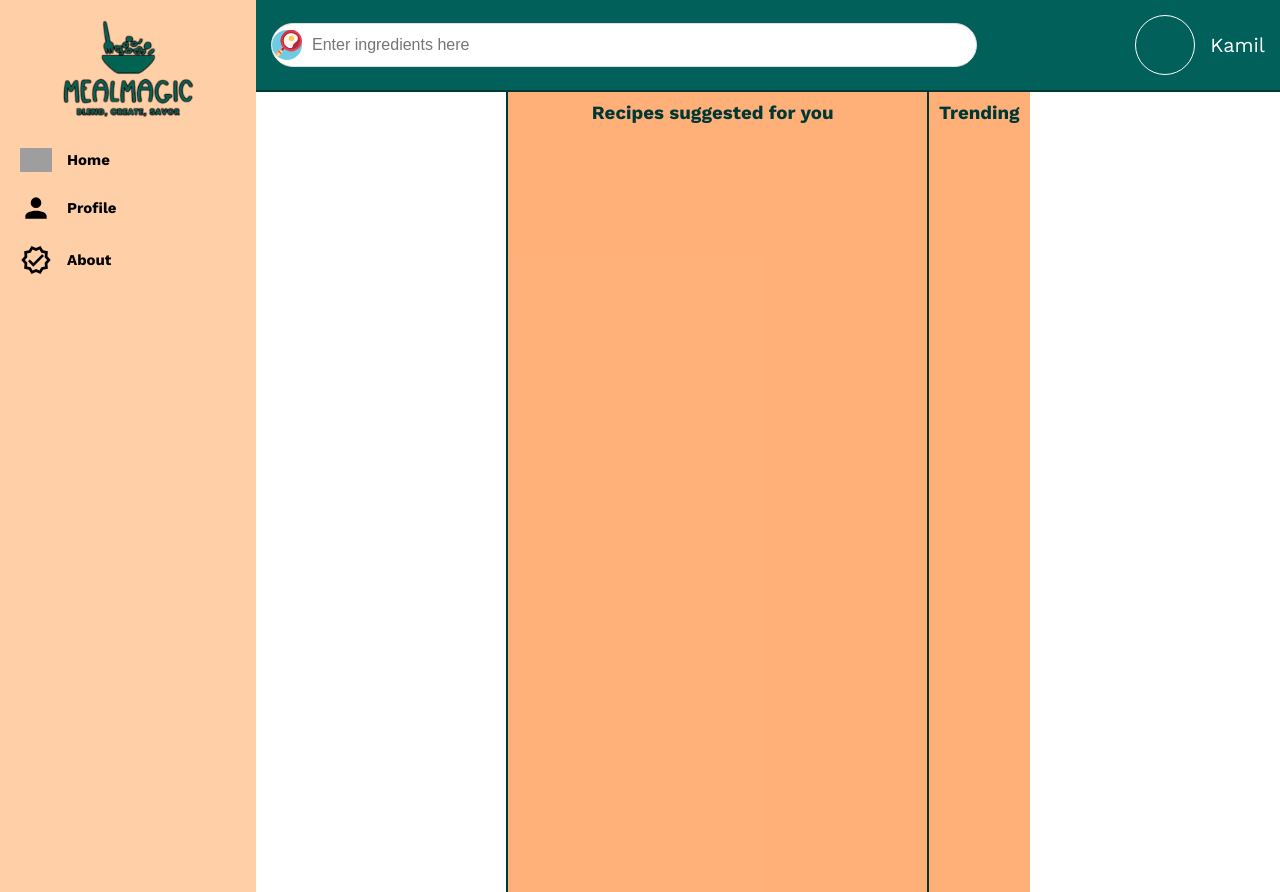
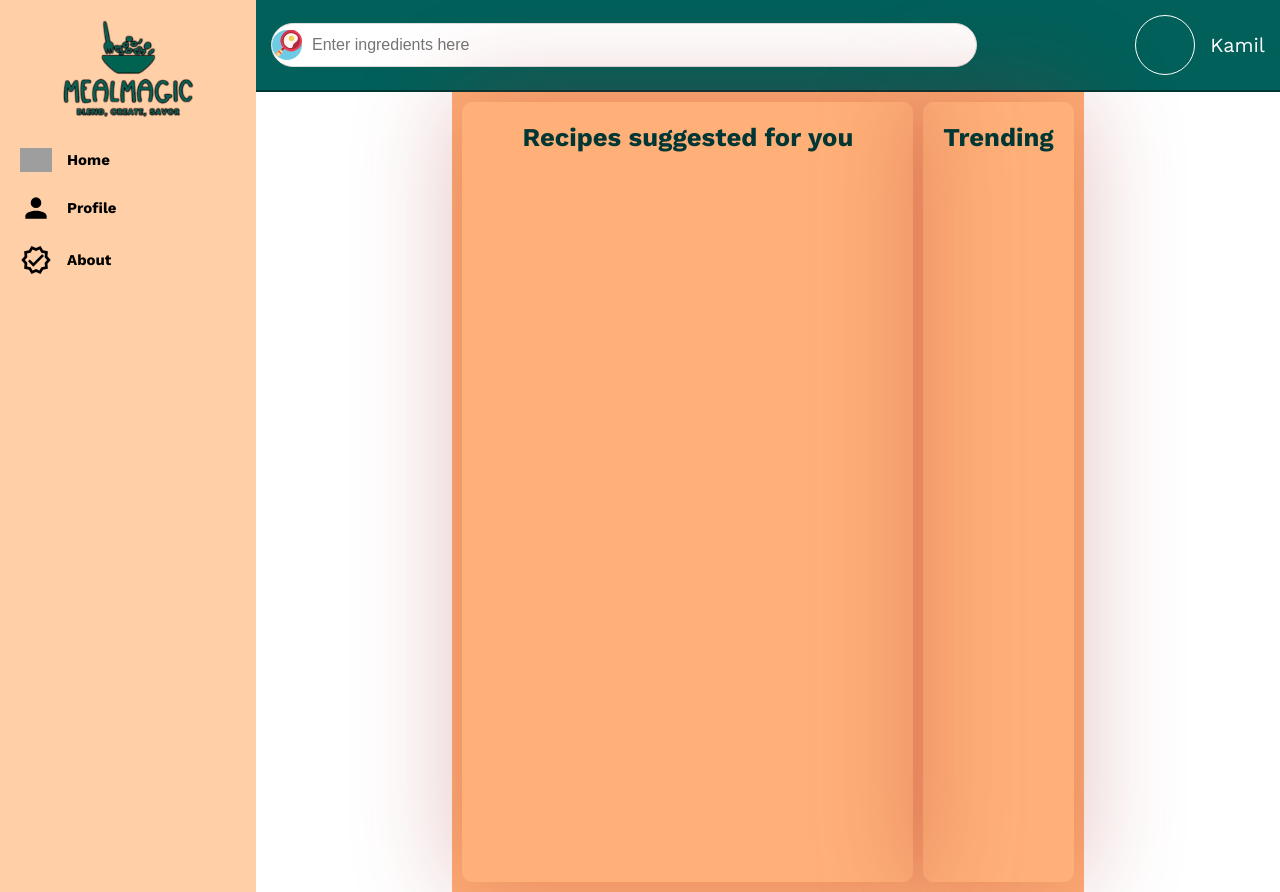
Before and after one commit to Kasy00/WDPAI-project, a PHP site: page /home in a window 1280 px wide. Run offline with PHP 8.4, Linux system fonts and the light colour scheme; grey boxes are pictures that could not be loaded.

Commit message:
Added new appearance

```diff
--- a/public/css/home-style.css
+++ b/public/css/home-style.css
@@ -117,11 +117,19 @@ a{
 
 .section{
     display: grid;
-    grid-template-columns: 4fr 1fr;
+    grid-template-columns: 3fr 1fr;
     gap: 1rem;
     justify-self: center;
     background-color: var(--primary);
     min-height: 100vh;
+    padding: 1rem
+}
+
+.section h3{
+    font-size: clamp(2rem, 2vw, 3rem);
+    color: var(--font-primary);
+    text-align: center;
+    padding: 1rem;
 }
 
 .recipes{
@@ -134,5 +142,8 @@ a{
     text-align: center;
     color: var(--font-primary);
     padding: 1rem;
-    border-left: 2px solid var(--font-primary);
+    -webkit-box-shadow: 0px 0px 100px 9px rgba(165, 33, 33, 0.28);
+    -moz-box-shadow: 0px 0px 100px 9px rgba(165, 33, 33, 0.28);
+    box-shadow: 0px 0px 100px 9px rgba(165, 33, 33, 0.28);
+    border-radius: 1rem;
 }
--- a/public/views/home.php
+++ b/public/views/home.php
@@ -18,7 +18,7 @@
         </div>
         <div class="main-content">
             <div class="header">
-                <input type="text" id="search-bar" name="search" placeholder="Enter ingredients here">
+                <input type="text" id="search-bar" name="search" placeholder="Enter ingredients here" autocomplete="off">
                 <div class="avatar"></div>
                 <span id="user-name">Kamil</span>
             </div>
```
